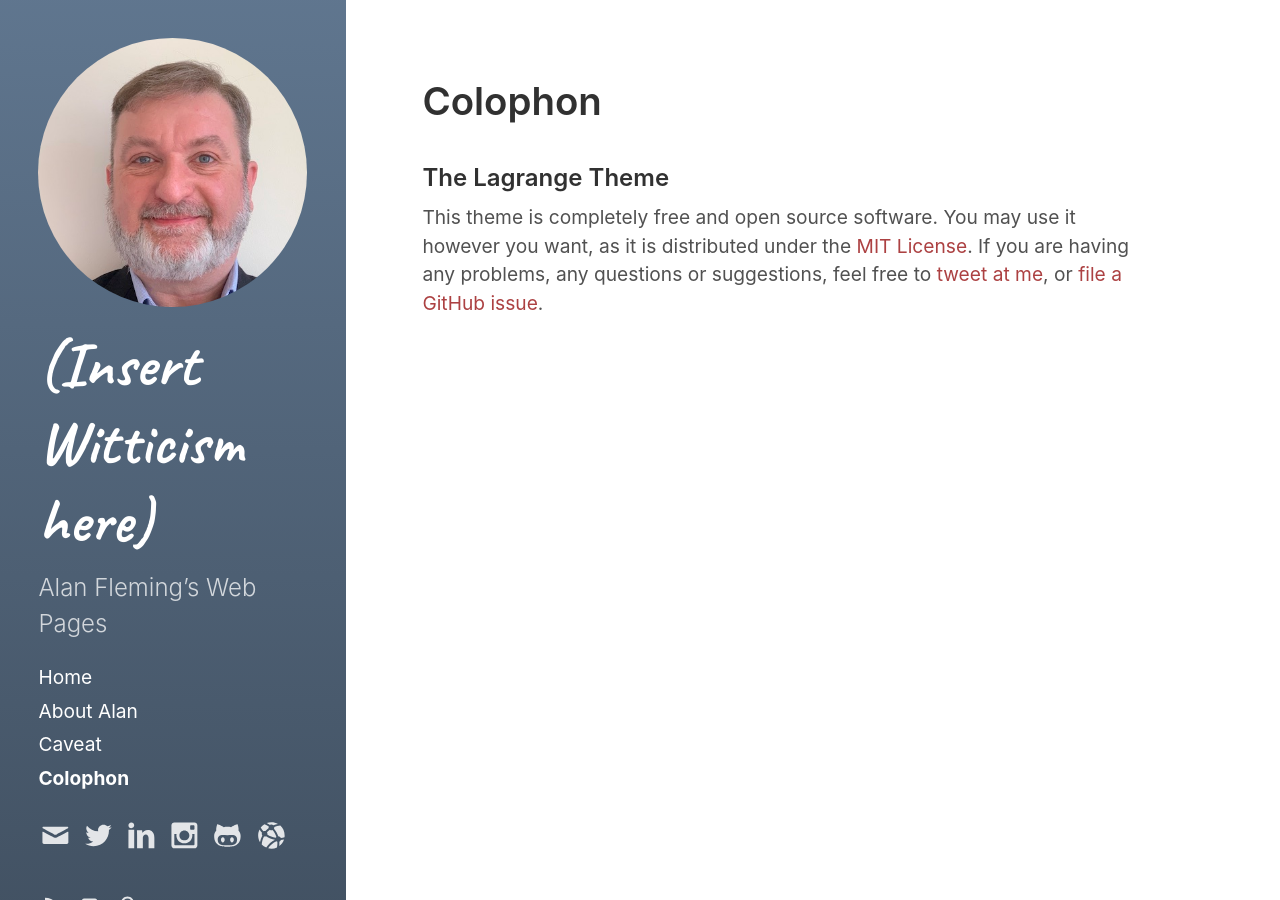
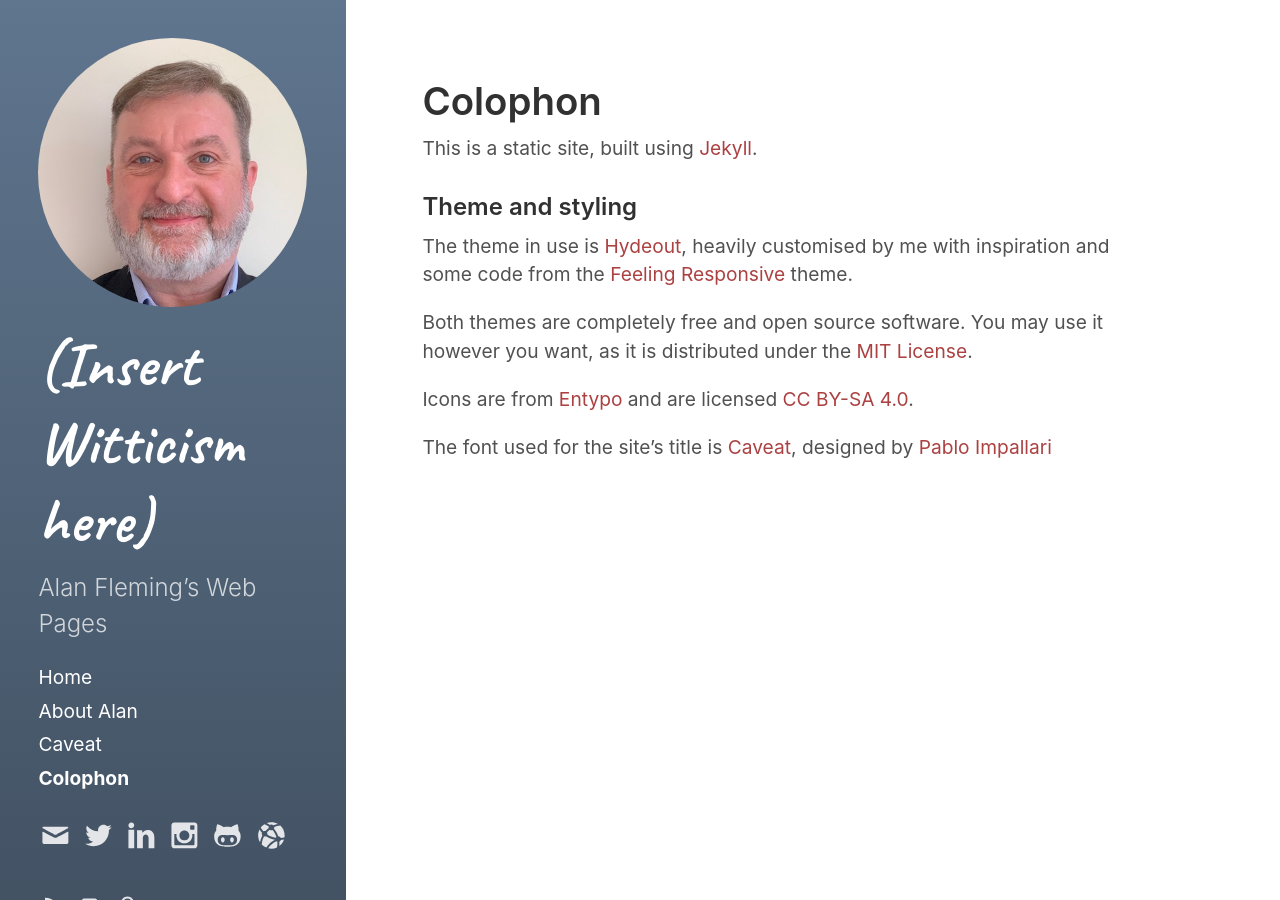
Before and after one commit to alan-fleming/alanfleming.org, a Jekyll site: the page built from colophon.md, in a window 1280 px wide. Built offline with Jekyll 4.4.1, drawn with Linux system fonts in a browser that asks for light colours; some of the changed text lies outside the part shown.

Commit message:
Updating copy

```diff
--- a/_includes/copyright.html
+++ b/_includes/copyright.html
@@ -1,4 +1,3 @@
 <p>
-  &copy; {{ site.time | date: '%Y' }}.
-  <a href="{{ "/LICENSE.md" | relative_url }}">MIT License.</a>
+  &copy; 2009-{{ site.time | date: '%Y' }} Alan Fleming.
 </p>
--- a/colophon.md
+++ b/colophon.md
@@ -5,6 +5,13 @@
 title: Colophon
 ---
 
-### The Lagrange Theme
+This is a static site, built using [Jekyll](https://jekyllrb.com).
 
-This theme is completely free and open source software. You may use it however you want, as it is distributed under the [MIT License](http://choosealicense.com/licenses/mit/). If you are having any problems, any questions or suggestions, feel free to [tweet at me](https://twitter.com/intent/tweet?text=My%question%about%Lagrange%is:%&amp;via=paululele), or [file a GitHub issue](https://github.com/lenpaul/lagrange/issues/new).
+### Theme and styling
+The theme in use is [Hydeout](https://fongandrew.github.io/hydeout/), heavily customised by me with inspiration and some code from the [Feeling Responsive](https://phlow.github.io/feeling-responsive/) theme.
+
+Both themes are completely free and open source software. You may use it however you want, as it is distributed under the [MIT License](http://choosealicense.com/licenses/mit/).
+
+Icons are from [Entypo](http://entypo.com) and are licensed [CC BY-SA 4.0](https://creativecommons.org/licenses/by-sa/4.0/).
+
+The font used for the site's title is [Caveat](https://fonts.google.com/specimen/Caveat), designed by [Pablo Impallari](https://github.com/impallari/)
```
Also changed, not shown: about.md (+5 -1 lines), index.md (added, +11 -0 lines).
